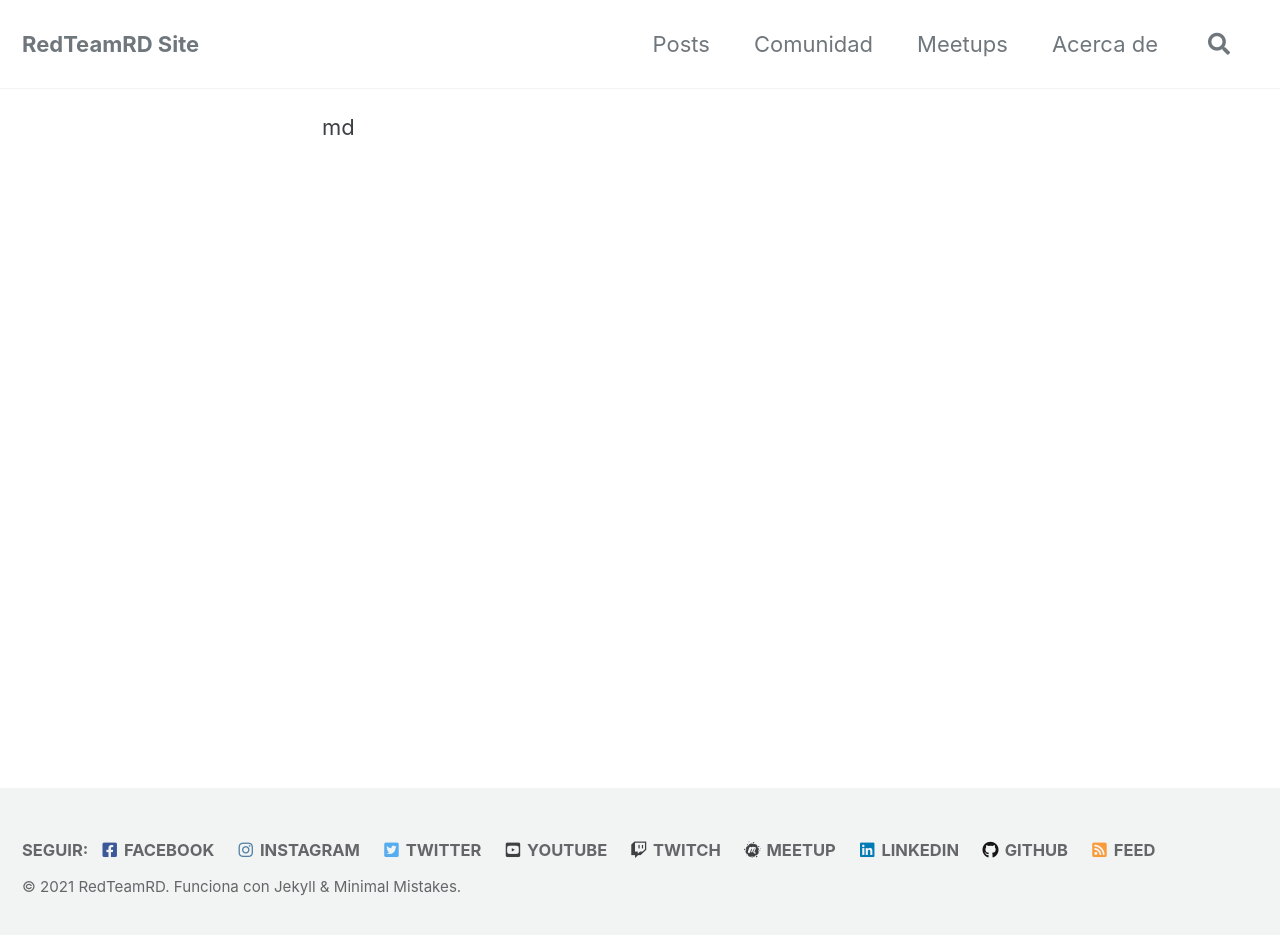
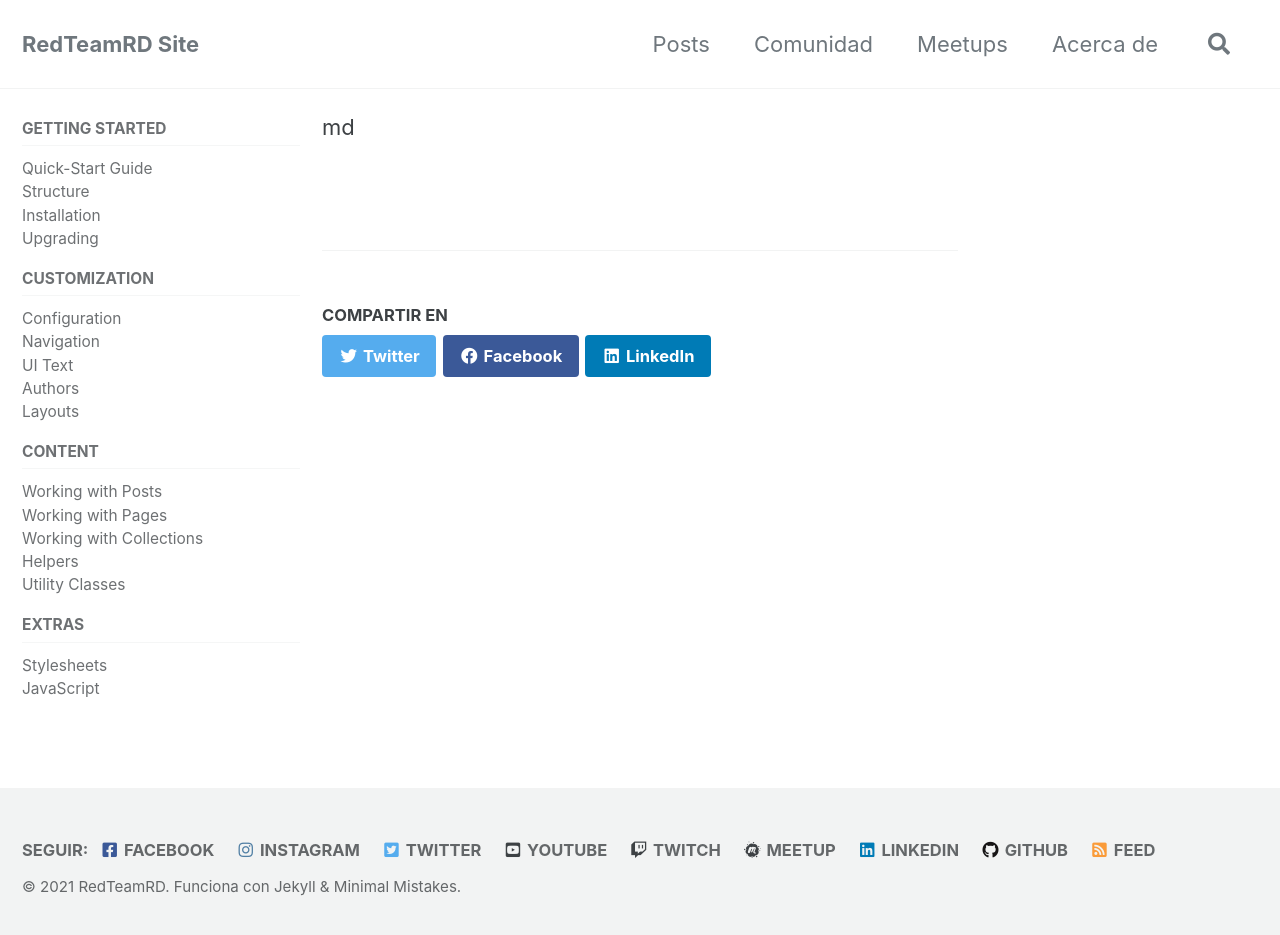
Before and after one commit to redteamrd/RedTeamRD.github.io, a Jekyll site: the page built from _pages/about.md, in a window 1280 px wide and 943 px high. Shown: the top 935 px of the window. Built offline with Jekyll 4.4.1, drawn with Linux system fonts in a browser that asks for light colours; cached includes are drawn as plain includes; our own code applies the rules of GitHub Pages for plain Markdown files.

Commit message:
Prueba del home page

```diff
--- a/_config.yml
+++ b/_config.yml
@@ -301,9 +301,14 @@
       share: true
       related: true
       show_date: true
+      sidebar:
+        nav: "docs"
   # _pages
   - scope:
       path: ""
       type: pages
     values:
       layout: single
+      share: true
+      sidebar:
+        nav: "docs"
--- a/_data/navigation.yml
+++ b/_data/navigation.yml
@@ -14,3 +14,49 @@
   #   url: /collection-archive/
   # - title: "Sitemap"
   #   url: /sitemap/
+
+# left sidebar
+docs:
+  - title: Getting Started
+    children:
+      - title: "Quick-Start Guide"
+        url: /docs/quick-start-guide/
+      - title: "Structure"
+        url: /docs/structure/
+      - title: "Installation"
+        url: /docs/installation/
+      - title: "Upgrading"
+        url: /docs/upgrading/
+
+  - title: Customization
+    children:
+      - title: "Configuration"
+        url: /docs/configuration/
+      - title: "Navigation"
+        url: /docs/navigation/
+      - title: "UI Text"
+        url: /docs/ui-text/
+      - title: "Authors"
+        url: /docs/authors/
+      - title: "Layouts"
+        url: /docs/layouts/
+
+  - title: Content
+    children:
+      - title: "Working with Posts"
+        url: /docs/posts/
+      - title: "Working with Pages"
+        url: /docs/pages/
+      - title: "Working with Collections"
+        url: /docs/collections/
+      - title: "Helpers"
+        url: /docs/helpers/
+      - title: "Utility Classes"
+        url: /docs/utility-classes/
+
+  - title: Extras
+    children:
+      - title: "Stylesheets"
+        url: /docs/stylesheets/
+      - title: "JavaScript"
+        url: /docs/javascript/
--- a/_layouts/home.html
+++ b/_layouts/home.html
@@ -1,5 +1,5 @@
 ---
-layout: archive
+layout: splash
 ---
 
 {{ content }}
```
